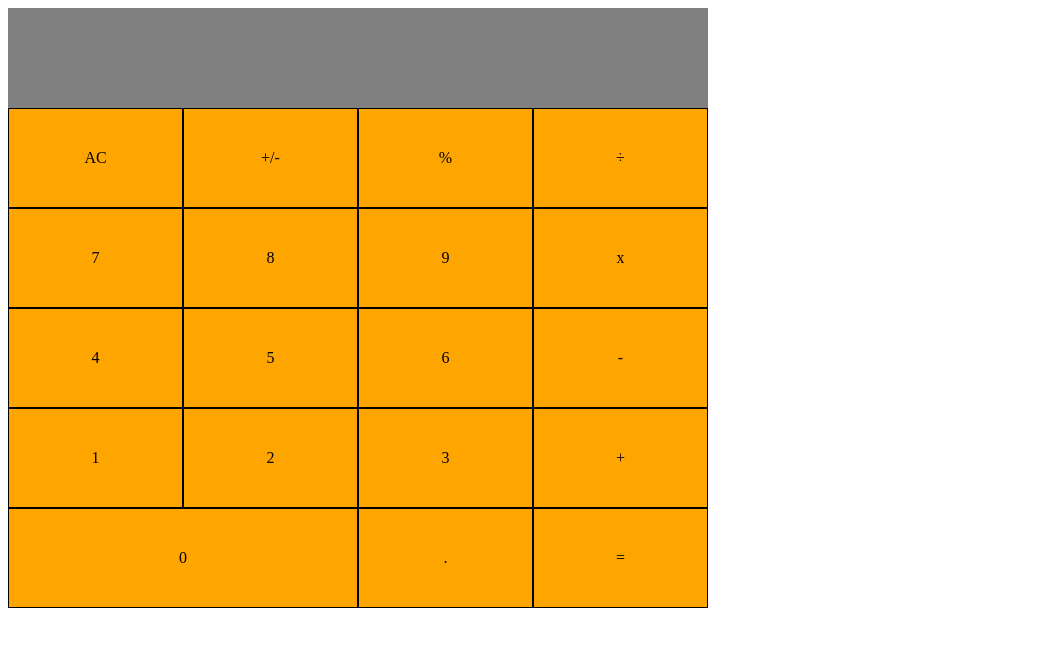
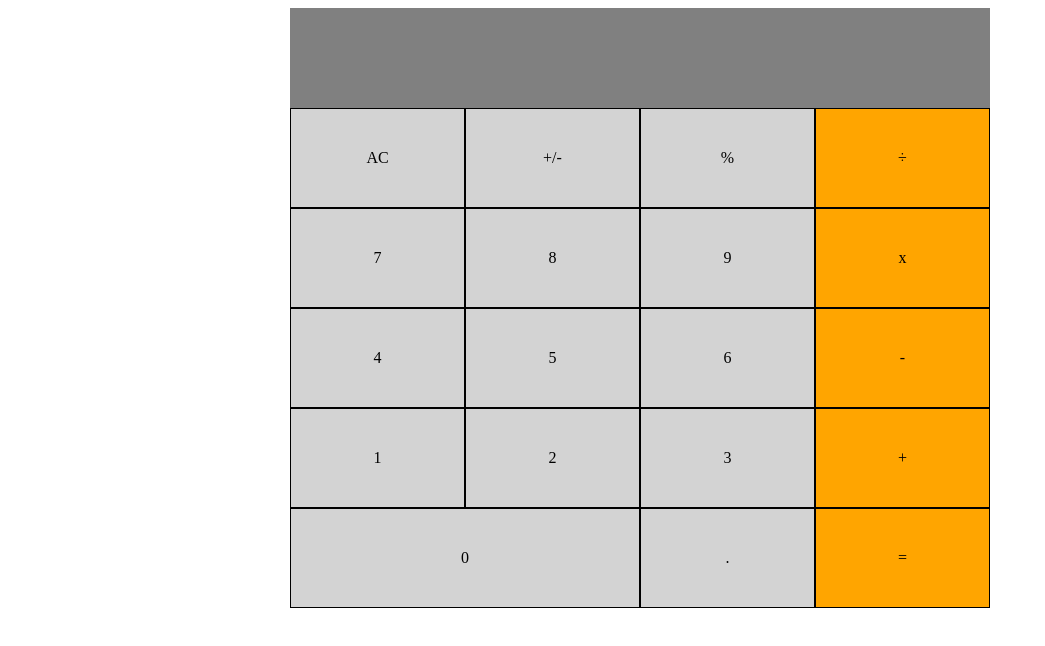
Before and after one commit to uche-inyama/reactCalculator, a React (Create React App) app: page / in a window 1280 px wide. Shown: the top 646 px of the page, without its empty margins (0-1045 px from the left). Built offline with nearby package versions, Linux system fonts and the light colour scheme.

Commit message:
center the calculator & add props wide & color to button component

```diff
--- a/src/components/Button.js
+++ b/src/components/Button.js
@@ -1,10 +1,29 @@
 import React from 'react';
 import PropTypes from 'prop-types';
 
-const Button = ({ buttonName }) => <div className="button">{buttonName}</div>;
+const Button = ({ buttonName, color, wide }) => {
+  const styleButton = {
+    backgroundColor: `${color}`,
+    // width: wide
+  };
+  if (wide) {
+    styleButton.gridColumn = '1 / span 2';
+  }
+  return (
+    <div className="button" style={styleButton}>
+      {buttonName}
+    </div>
+  );
+};
 
 Button.propTypes = {
   buttonName: PropTypes.string.isRequired,
+  wide: PropTypes.bool.isRequired,
+  color: PropTypes.string,
+};
+
+Button.defaultProps = {
+  color: 'orange',
 };
 
 export default Button;
--- a/src/components/ButtonPanel.js
+++ b/src/components/ButtonPanel.js
@@ -23,13 +23,26 @@ const ButtonPanel = () => {
     '.',
     '=',
   ];
-
-  const names = buttonNames.map(name => (
-    <Button buttonName={name} key={`name_${name}`} />
-  ));
   return (
     <div className="ButtonPanelComponent">
-      <div className="ButtonPanel">{names}</div>
+      <div className="ButtonPanel">
+        {buttonNames.map(name => (
+          <Button
+            buttonName={name}
+            key={`name_${name}`}
+            wide={name === '0'}
+            color={
+              name !== '+'
+              && name !== '-'
+              && name !== 'x'
+              && name !== '÷'
+              && name !== '='
+                ? '#d3d3d3'
+                : 'orange'
+            }
+          />
+        ))}
+      </div>
     </div>
   );
 };
--- a/src/index.css
+++ b/src/index.css
@@ -4,11 +4,9 @@
   grid-auto-rows: 100px;
 }
 
-.ButtonPanel div:nth-child(17) {
-  grid-column: 1 / span 2;
-}
 .app {
   width: 700px;
+  margin: 0 auto;
 }
 
 .displayComponent {
@@ -19,6 +17,5 @@
   display: flex;
   align-items: center;
   justify-content: center;
-  background-color: orange;
   border: solid black 0.5px;
 }
```
